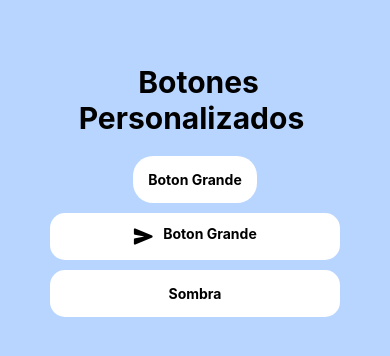
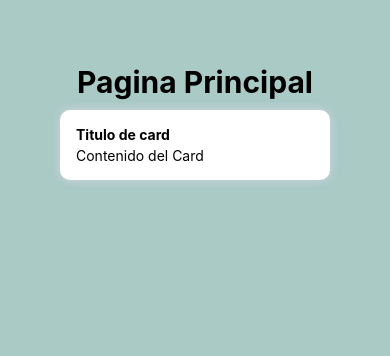
Before and after one commit to AmeliReyesHernandez/Expo_Ameli_Reyes, a React Native app: screen / in a window 390 px wide. Shown: the top 356 px of the page. Built offline with nearby package versions, Linux system fonts and the light colour scheme.

Commit message:
Card Basico

```diff
--- a/App.js
+++ b/App.js
@@ -1,4 +1,5 @@
-import BotonesV2 from "./src/pages/BotonesV2";
+import HomePrincipal from "./src/pages/HomePrincipal";
+//import BotonesV2 from "./src/pages/BotonesV2";
 //import Botones from "./src/pages/Botones";
 // import Home from "./src/pages/Home";
 
@@ -6,6 +7,7 @@
   return (
     // <Home />
     //<Botones />
-    <BotonesV2 />
+    //<BotonesV2 />
+    <HomePrincipal />
   );
 }
--- /dev/null
+++ b/src/componets/CardBasico.js
@@ -0,0 +1,29 @@
+import { StyleSheet, View, Text } from "react-native";
+
+export default function CardBasico( ) {
+    return (
+        <View style={style.card}>
+            <Text style={style.titulo}>Titulo de card</Text>
+            <Text style={style.contenido}>Contenido del Card</Text>
+        </View>
+    );
+}
+const style = StyleSheet.create({
+    card:{
+        backgroundColor: '#fff',
+        padding: 16,
+        margin: 10,
+        borderRadius: 10,
+        shadowColor: '#f9e2feff',
+        elevation: 4,
+        shadowOpacity: 0.5,
+        shadowRadius: 10,
+    },
+    titulo:{
+        fontSize: 14,
+        fontWeight: 'bold',
+    },
+    contenido:{
+        marginTop:4,
+    },
+});
--- /dev/null
+++ b/src/pages/HomePrincipal.js
@@ -0,0 +1,27 @@
+import  Ionicons  from "@expo/vector-icons/FontAwesome";
+import { View, Text, StyleSheet, Platform, StatusBar, TouchableOpacity } from "react-native";
+import CardBasico from "../componets/CardBasico";
+
+export default function HomePrincipal () {
+ return (
+    <View style={style.mainS}>
+        <Text style ={style.title}> Pagina Principal </Text>
+        <CardBasico/>
+    </View>
+  );
+}
+
+const style = StyleSheet.create({
+    mainS:{
+        flex:1,
+        backgroundColor: '#aacac6ff',
+        paddingTop: Platform.OS === 'android' ? StatusBar.currentHeigth:44,
+        padding: 50
+    },
+    title:{
+        fontSize: 30,
+        fontWeight: 'bold',
+        marginTop: 20,
+        textAlign:'center'
+    },
+})
--- /dev/null
+++ b/tsconfig.json
@@ -0,0 +1,4 @@
+{
+  "compilerOptions": {},
+  "extends": "expo/tsconfig.base"
+}
```
